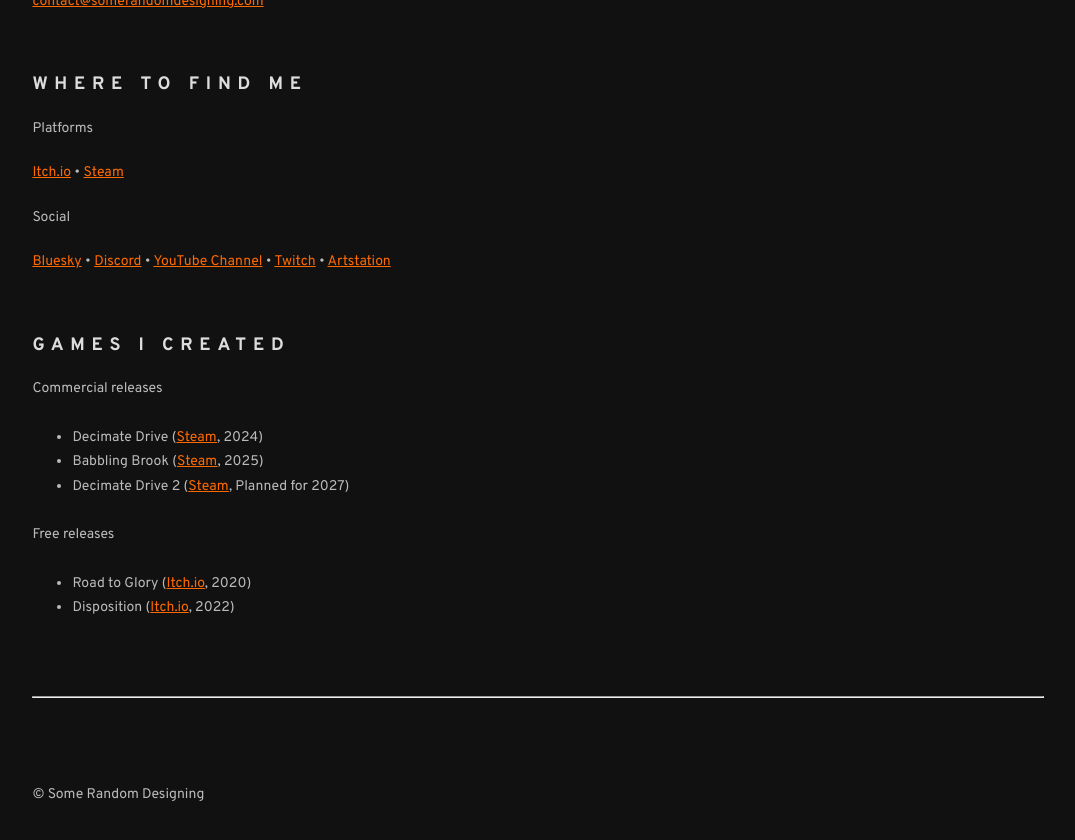
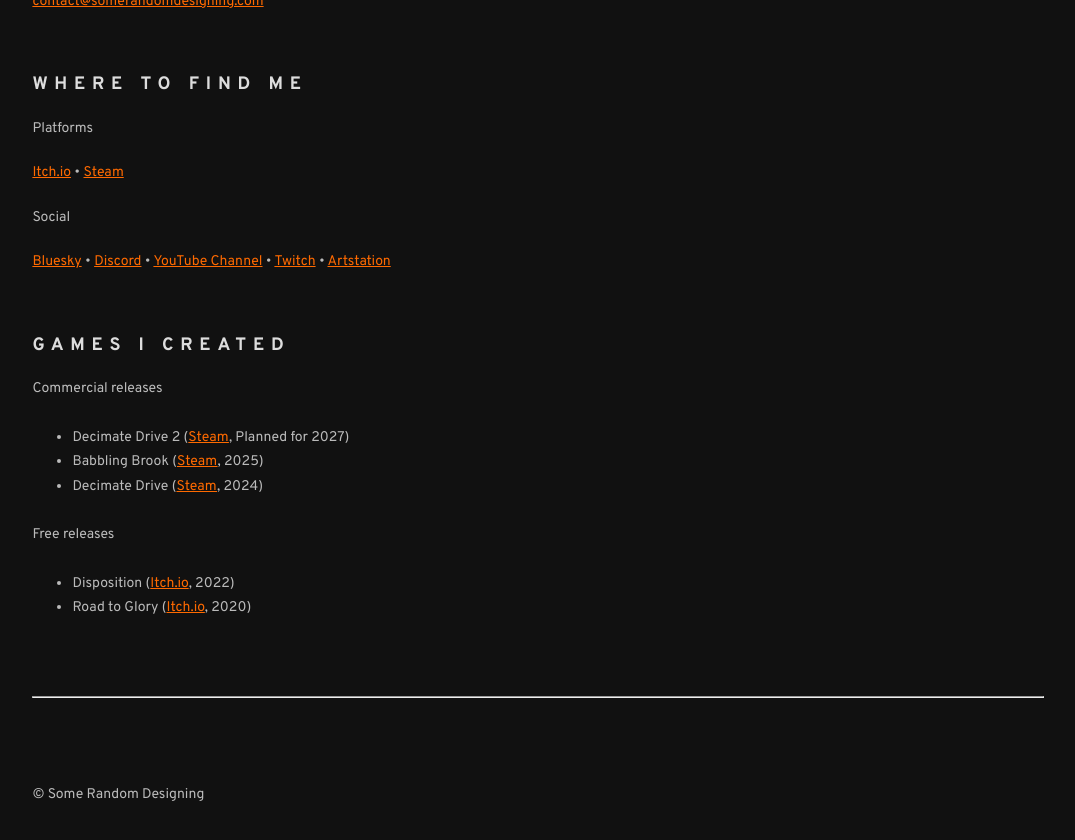
Before and after one commit to somerandomdesigning/decimate-drive-2, a Jekyll site: the page built from index.md, in a window 1280 px wide and 900 px high, scrolled down 6382 px. Shown: the top 840 px of the window, without its empty margins (102-1177 px from the left). Built offline with Jekyll 4.4.1, drawn with Linux system fonts in a browser that asks for light colours.

```diff
--- a/index.md
+++ b/index.md
@@ -122,14 +122,14 @@ Social
 
 Commercial releases
 
+- Decimate Drive 2 ([Steam](https://store.steampowered.com/app/5014810/Decimate_Drive_2/), Planned for 2027)
+- Babbling Brook ([Steam](https://store.steampowered.com/app/3672300/Babbling_Brook/), 2025)
 - Decimate Drive ([Steam](https://store.steampowered.com/app/2427950/Decimate_Drive/), 2024)
-- Babbling Brook ([Steam](https://store.steampowered.com/app/3672300/Babbling_Brook/), 2025)
-- Decimate Drive 2 ([Steam](https://store.steampowered.com/app/5014810/Decimate_Drive_2/), Planned for 2027)
 
 Free releases
 
+- Disposition ([Itch.io](https://somerandomdesigning.itch.io/disposition), 2022)
 - Road to Glory ([Itch.io](https://somerandomdesigning.itch.io/road-to-glory), 2020)
-- Disposition ([Itch.io](https://somerandomdesigning.itch.io/disposition), 2022)
 
 ---
 
```
